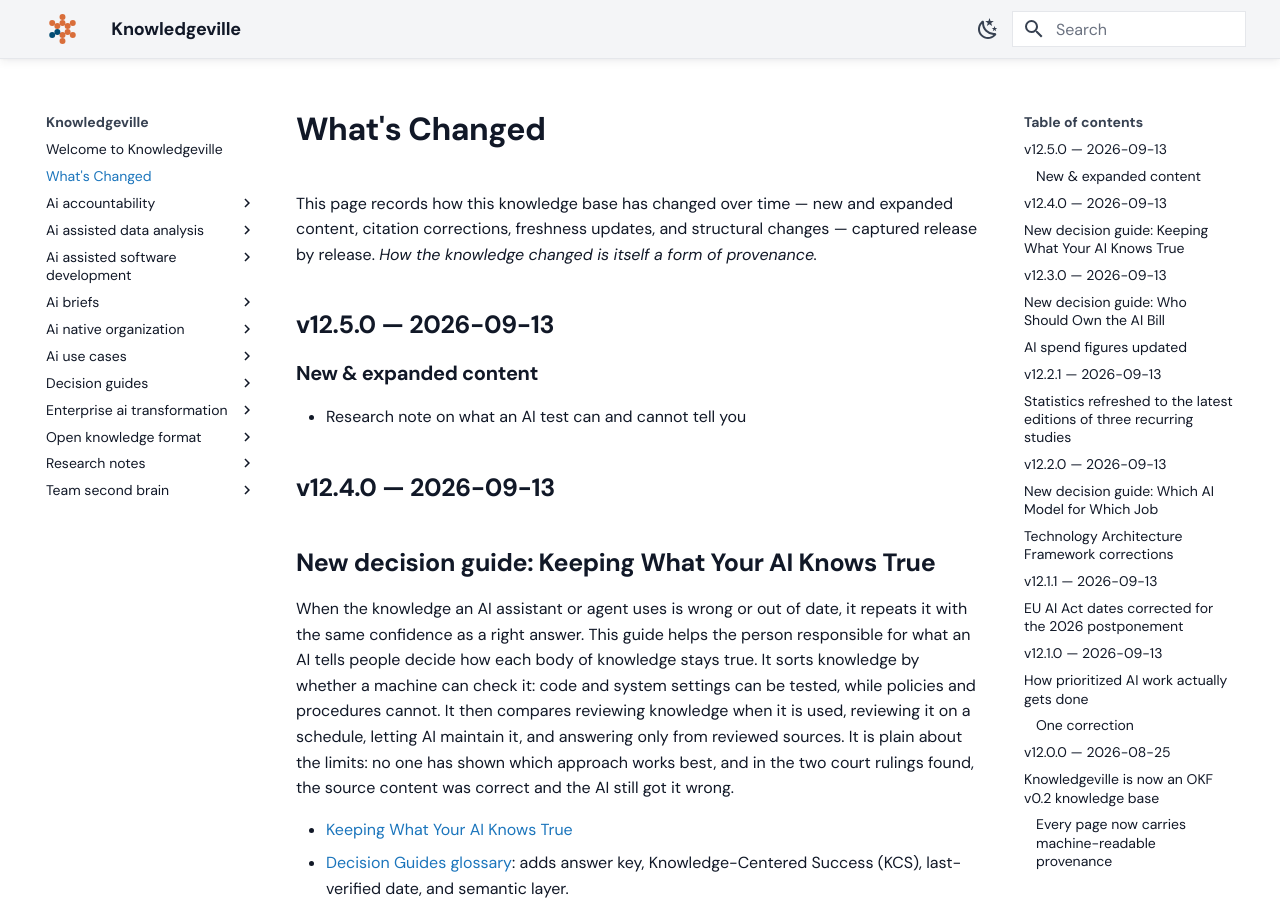
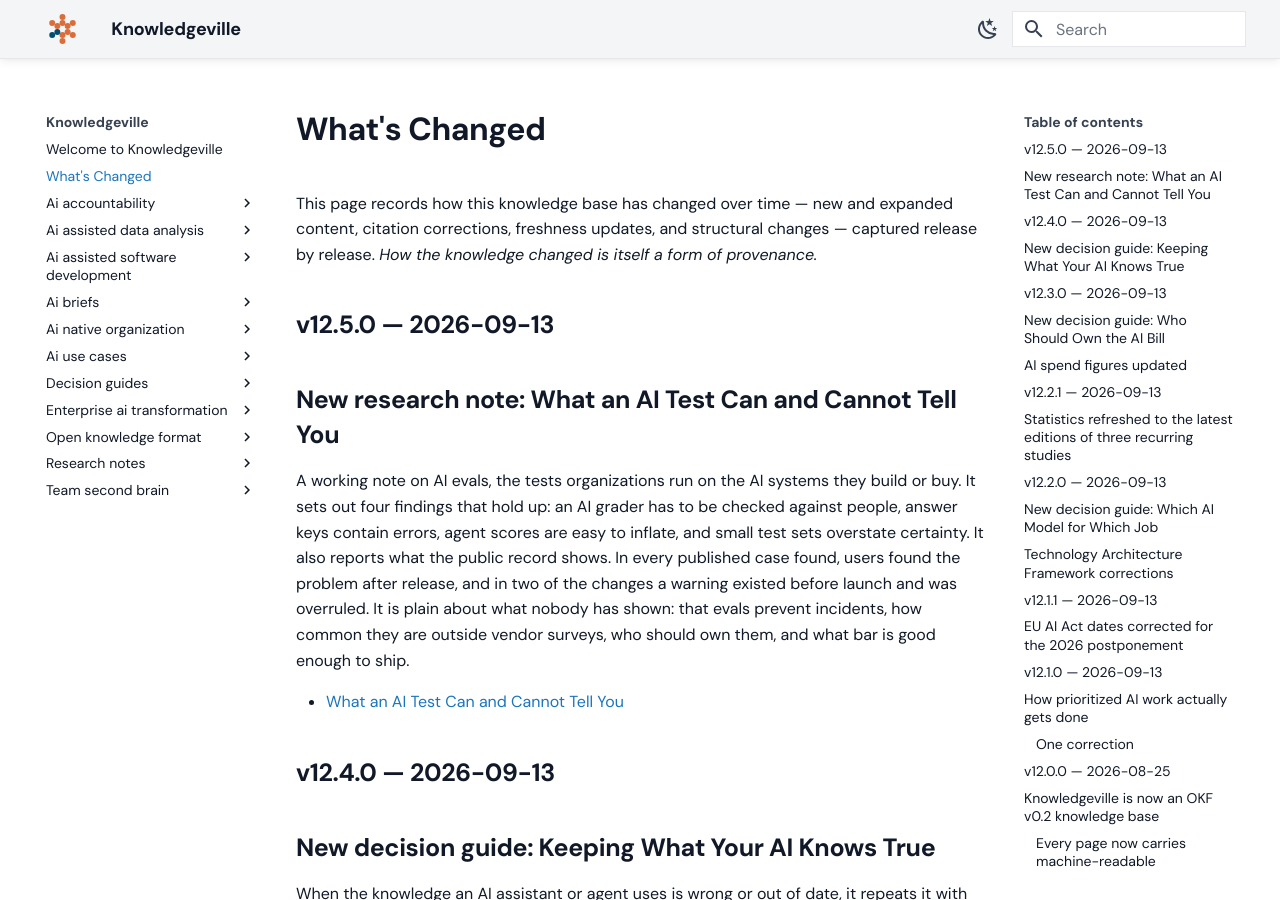
Before and after one commit to grandaha/knowledgeville, an MkDocs documentation site: the page built from published/changelog.md, in a window 1280 px wide and 900 px high. Built offline with MkDocs 1.6.1 and Material for MkDocs 9.7.7, drawn with Linux system fonts in a browser that asks for light colours; some web fonts are replaced.

Commit message:
Publish: sync content from workspace

```diff
--- a/published/changelog.md
+++ b/published/changelog.md
@@ -13,8 +13,11 @@ This page records how this knowledge base has changed over time — new and expa
 
 ## v12.5.0 — 2026-09-13
 
-### New & expanded content
-* Research note on what an AI test can and cannot tell you
+## New research note: What an AI Test Can and Cannot Tell You
+
+A working note on AI evals, the tests organizations run on the AI systems they build or buy. It sets out four findings that hold up: an AI grader has to be checked against people, answer keys contain errors, agent scores are easy to inflate, and small test sets overstate certainty. It also reports what the public record shows. In every published case found, users found the problem after release, and in two of the changes a warning existed before launch and was overruled. It is plain about what nobody has shown: that evals prevent incidents, how common they are outside vendor surveys, who should own them, and what bar is good enough to ship.
+
+- [What an AI Test Can and Cannot Tell You](https://knowledge.onesteplabs.com/research-notes/what-an-ai-test-can-and-cannot-tell-you/)
 
 ## v12.4.0 — 2026-09-13
 
```
